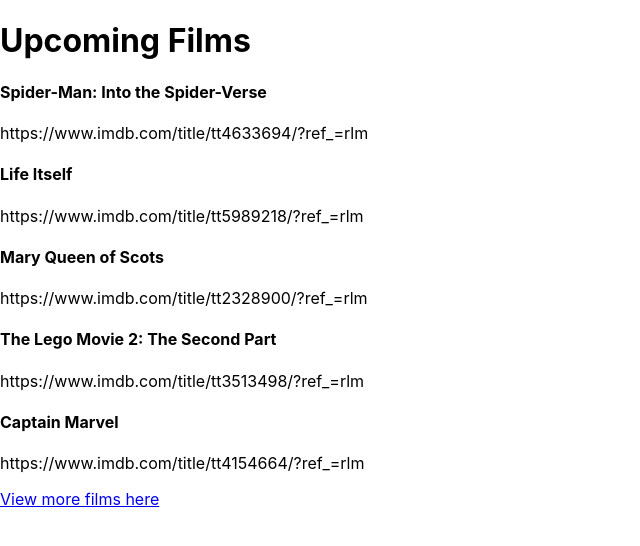
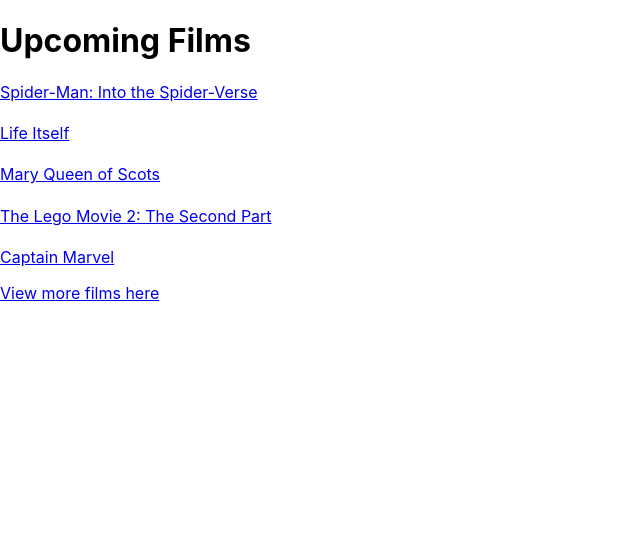
Before and after one commit to johnghr/React_Upcoming_Films, a React (Create React App) app: page / in a window 1280 px wide. Shown: the top 546 px of the page, without its empty margins (0-640 px from the left). Built offline with nearby package versions, Linux system fonts and the light colour scheme.

Commit message:
all films are working links

```diff
--- a/src/components/FilmList.js
+++ b/src/components/FilmList.js
@@ -5,7 +5,7 @@
 
     const filmNodes = films.map(film => {
         return(
-            <Film film={film.name} key={film.id}>{film.url}</Film>
+            <Film key={film.id}><a href={film.url}>{film.name}</a></Film>
         );
     });
 
```
